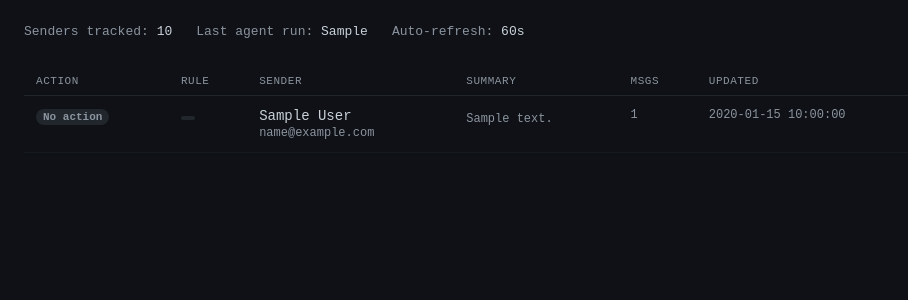
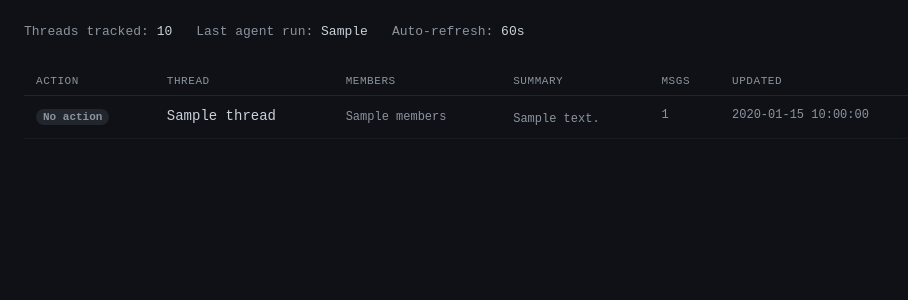
Before and after one commit to blackfinorca/gmail-agent, a Flask app: template dashboard/templates/index.html in a window 1280 px wide. Shown: the part 81-381 px from the top of the page, without its empty margins (0-908 px from the left). Run offline with Flask 3, Linux system fonts and the light colour scheme; the template is opened without the code that fills it: most values are stand-ins (such as "Sample title", 1, 10 or a date in 2020).

Commit message:
Make thread_list named groups: one summary per named thread
rules.json thread_list is now an object {name: [emails]}. All addresses
under a name fold into one rolling briefing (per-thread, not per-sender).

- config: thread_list is dict[str, list[str]]
- filter_engine: classify/matches_thread -> thread_for(msg) returns group name
- storage: sender_summaries -> thread_summaries (thread_name PK, members col)
- agent: route + group messages by thread name; drop _extract_display_name
- dashboard: / lists threads, /thread/<name> detail, thread.html replaces
  sender.html
- tests + docs updated; 20 passing

Co-Authored-By: Claude Opus 4.8 (1M context) <noreply@anthropic.com>

```diff
--- a/config.py
+++ b/config.py
@@ -12,7 +12,7 @@ load_dotenv()
 
 @dataclass
 class FilterRules:
-    thread_list: list[str] = field(default_factory=list)
+    thread_list: dict[str, list[str]] = field(default_factory=dict)
     invoice_senders: list[str] = field(default_factory=list)
     poll_interval_seconds: int = 300
     max_summary_tokens: int = 400
@@ -27,7 +27,7 @@ def load_config(rules_path: str = "rules.json") -> FilterRules:
         data = json.load(f)
 
     return FilterRules(
-        thread_list=data.get("thread_list", []),
+        thread_list=data.get("thread_list", {}),
         invoice_senders=data.get("invoice_senders", []),
         poll_interval_seconds=int(os.getenv("POLL_INTERVAL_SECONDS", 300)),
         max_summary_tokens=int(os.getenv("MAX_SUMMARY_TOKENS", 400)),
--- a/dashboard/app.py
+++ b/dashboard/app.py
@@ -33,26 +33,26 @@ def strip_html(text: str) -> str:
 
 @app.route("/")
 def index():
-    senders = storage.get_all_sender_summaries()
+    threads = storage.get_all_thread_summaries()
     last_run = storage.get_last_run_timestamp()
-    for s in senders:
-        s["relative_time"] = relative_time(s.get("last_updated", 0))
-        s["summary_snippet"] = strip_html(s.get("summary", ""))[:120]
+    for t in threads:
+        t["relative_time"] = relative_time(t.get("last_updated", 0))
+        t["summary_snippet"] = strip_html(t.get("summary", ""))[:120]
     return render_template(
         "index.html",
-        senders=senders,
-        total=len(senders),
+        threads=threads,
+        total=len(threads),
         last_run=relative_time(last_run),
     )
 
 
-@app.route("/sender/<path:sender_email>")
-def sender_detail(sender_email):
-    sender = storage.get_sender_summary(sender_email)
-    if not sender:
+@app.route("/thread/<path:thread_name>")
+def thread_detail(thread_name):
+    thread = storage.get_thread_summary(thread_name)
+    if not thread:
         abort(404)
-    sender["relative_time"] = relative_time(sender.get("last_updated", 0))
-    return render_template("sender.html", sender=sender)
+    thread["relative_time"] = relative_time(thread.get("last_updated", 0))
+    return render_template("thread.html", thread=thread)
 
 
 @app.route("/invoices")
--- a/dashboard/templates/index.html
+++ b/dashboard/templates/index.html
@@ -77,28 +77,28 @@
   </nav>
 
   <div class="stats-bar">
-    <div>Senders tracked: <span>{{ total }}</span></div>
+    <div>Threads tracked: <span>{{ total }}</span></div>
     <div>Last agent run: <span>{{ last_run }}</span></div>
     <div>Auto-refresh: <span>60s</span></div>
   </div>
 
-  {% if senders %}
+  {% if threads %}
   <table>
     <thead>
       <tr>
         <th>Action</th>
-        <th>Rule</th>
-        <th>Sender</th>
+        <th>Thread</th>
+        <th>Members</th>
         <th>Summary</th>
         <th>Msgs</th>
         <th>Updated</th>
       </tr>
     </thead>
     <tbody>
-      {% for s in senders %}
+      {% for t in threads %}
       <tr>
         <td>
-          {% set pa = s.pending_action or 'none' %}
+          {% set pa = t.pending_action or 'none' %}
           {% if pa == 'you' %}
             <span class="badge action-you">You to reply</span>
           {% elif pa == 'them' %}
@@ -108,34 +108,26 @@
           {% endif %}
         </td>
         <td>
-          {% set rule = s.matched_rule or '' %}
-          {% if rule.startswith('sender:') %}
-            <span class="badge badge-sender">{{ rule }}</span>
-          {% elif rule.startswith('keyword:') %}
-            <span class="badge badge-keyword">{{ rule }}</span>
-          {% else %}
-            <span class="badge badge-unmatched">{{ rule }}</span>
+          <div class="sender-name">
+            <a href="/thread/{{ t.thread_name }}">{{ t.thread_name }}</a>
+          </div>
+        </td>
+        <td>
+          <div class="sender-email">{{ t.members }}</div>
+        </td>
+        <td>
+          {% if t.summary_snippet %}
+          <div class="snippet">{{ t.summary_snippet }}{% if t.summary and t.summary|length > 120 %}…{% endif %}</div>
           {% endif %}
         </td>
-        <td>
-          <div class="sender-name">
-            <a href="/sender/{{ s.sender_email }}">{{ s.display_name }}</a>
-          </div>
-          <div class="sender-email">{{ s.sender_email }}</div>
-        </td>
-        <td>
-          {% if s.summary_snippet %}
-          <div class="snippet">{{ s.summary_snippet }}{% if s.summary and s.summary|length > 120 %}…{% endif %}</div>
-          {% endif %}
-        </td>
-        <td class="meta">{{ s.message_count }}</td>
-        <td class="meta">{{ s.relative_time }}</td>
+        <td class="meta">{{ t.message_count }}</td>
+        <td class="meta">{{ t.relative_time }}</td>
       </tr>
       {% endfor %}
     </tbody>
   </table>
   {% else %}
-  <div class="empty">No senders tracked yet. The agent will populate this as emails arrive.</div>
+  <div class="empty">No threads tracked yet. The agent will populate this as emails arrive.</div>
   {% endif %}
 </body>
 </html>
--- a/storage.py
+++ b/storage.py
@@ -7,13 +7,12 @@ from typing import Optional
 logger = logging.getLogger(__name__)
 
 SCHEMA = """
-CREATE TABLE IF NOT EXISTS sender_summaries (
-    sender_email    TEXT PRIMARY KEY,
-    display_name    TEXT,
+CREATE TABLE IF NOT EXISTS thread_summaries (
+    thread_name     TEXT PRIMARY KEY,
+    members         TEXT,
     summary         TEXT,
     message_count   INTEGER DEFAULT 0,
     last_updated    INTEGER,
-    matched_rule    TEXT,
     pending_action  TEXT DEFAULT 'none'
 );
 
@@ -71,21 +70,20 @@ class Storage:
         with self._conn() as conn:
             conn.executescript(SCHEMA)
 
-    # --- Sender summaries ---
+    # --- Thread summaries ---
 
-    def get_sender_summary(self, sender_email: str) -> Optional[dict]:
+    def get_thread_summary(self, thread_name: str) -> Optional[dict]:
         with self._conn() as conn:
             row = conn.execute(
-                "SELECT * FROM sender_summaries WHERE sender_email = ?", (sender_email,)
+                "SELECT * FROM thread_summaries WHERE thread_name = ?", (thread_name,)
             ).fetchone()
             return dict(row) if row else None
 
-    def upsert_sender_summary(
+    def upsert_thread_summary(
         self,
-        sender_email: str,
-        display_name: str,
+        thread_name: str,
+        members: str,
         summary: str,
-        matched_rule: str,
         pending_action: str = "none",
         message_count_delta: int = 1,
     ):
@@ -93,25 +91,24 @@ class Storage:
         with self._conn() as conn:
             conn.execute(
                 """
-                INSERT INTO sender_summaries
-                    (sender_email, display_name, summary, message_count, last_updated, matched_rule, pending_action)
-                VALUES (?, ?, ?, ?, ?, ?, ?)
-                ON CONFLICT(sender_email) DO UPDATE SET
-                    display_name   = excluded.display_name,
+                INSERT INTO thread_summaries
+                    (thread_name, members, summary, message_count, last_updated, pending_action)
+                VALUES (?, ?, ?, ?, ?, ?)
+                ON CONFLICT(thread_name) DO UPDATE SET
+                    members        = excluded.members,
                     summary        = excluded.summary,
                     message_count  = message_count + ?,
                     last_updated   = excluded.last_updated,
-                    matched_rule   = excluded.matched_rule,
                     pending_action = excluded.pending_action
                 """,
-                (sender_email, display_name, summary, message_count_delta, now, matched_rule, pending_action,
+                (thread_name, members, summary, message_count_delta, now, pending_action,
                  message_count_delta),
             )
 
-    def get_all_sender_summaries(self) -> list[dict]:
+    def get_all_thread_summaries(self) -> list[dict]:
         with self._conn() as conn:
             rows = conn.execute(
-                "SELECT * FROM sender_summaries ORDER BY last_updated DESC"
+                "SELECT * FROM thread_summaries ORDER BY last_updated DESC"
             ).fetchall()
             return [dict(r) for r in rows]
 
```
Also changed, not shown: CLAUDE.md (+38 -37 lines), agent.py (+16 -25 lines), dashboard/templates/sender.html (deleted, +0 -127 lines), dashboard/templates/thread.html (+34 -41 lines), filter_engine.py (+13 -15 lines), rules.json (+21 -8 lines), tests/test_dashboard.py (+26 -0 lines), tests/test_filter.py (+17 -17 lines), tests/test_storage.py (+27 -0 lines), .claude/settings.json (added), README.md.
